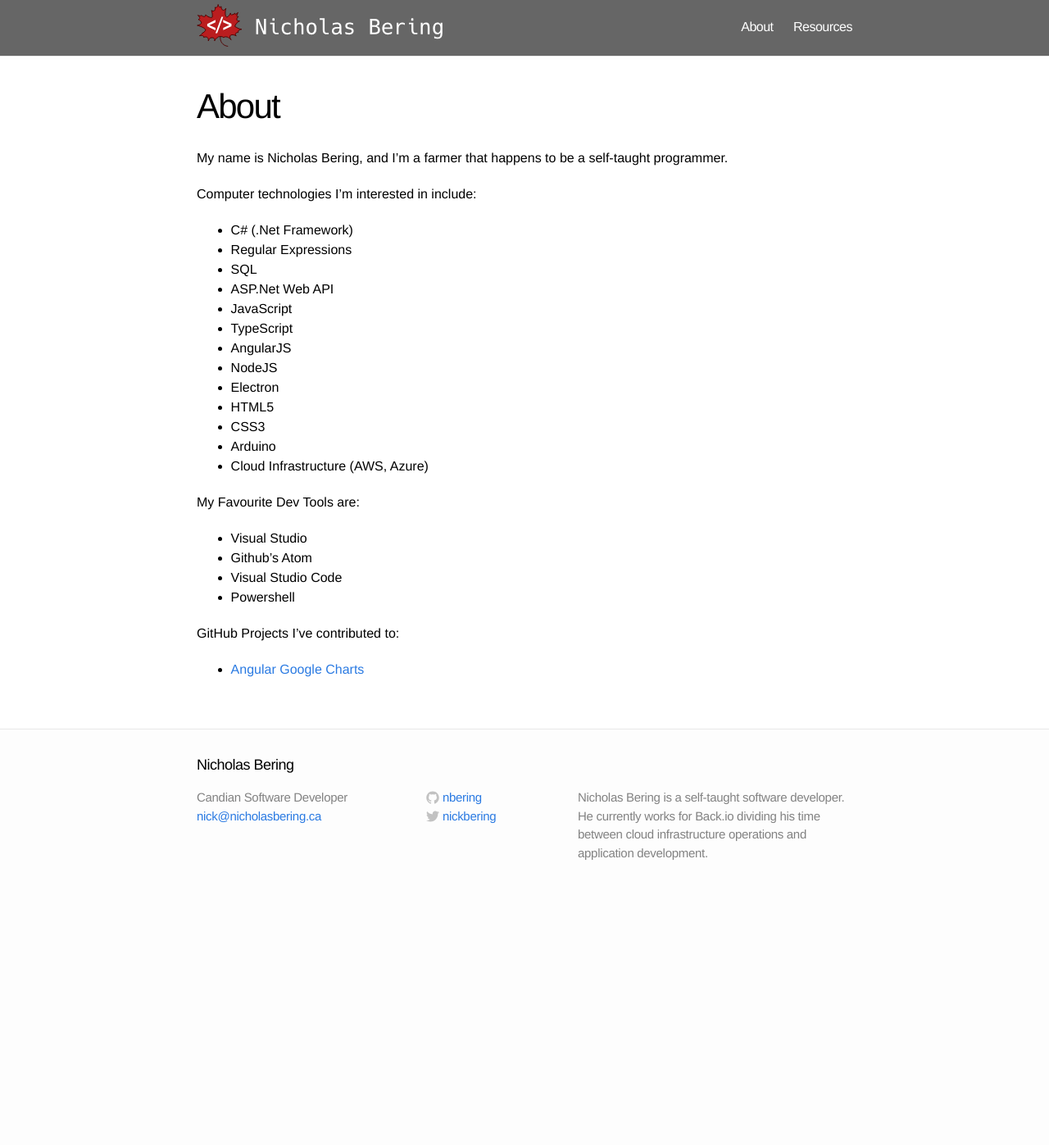
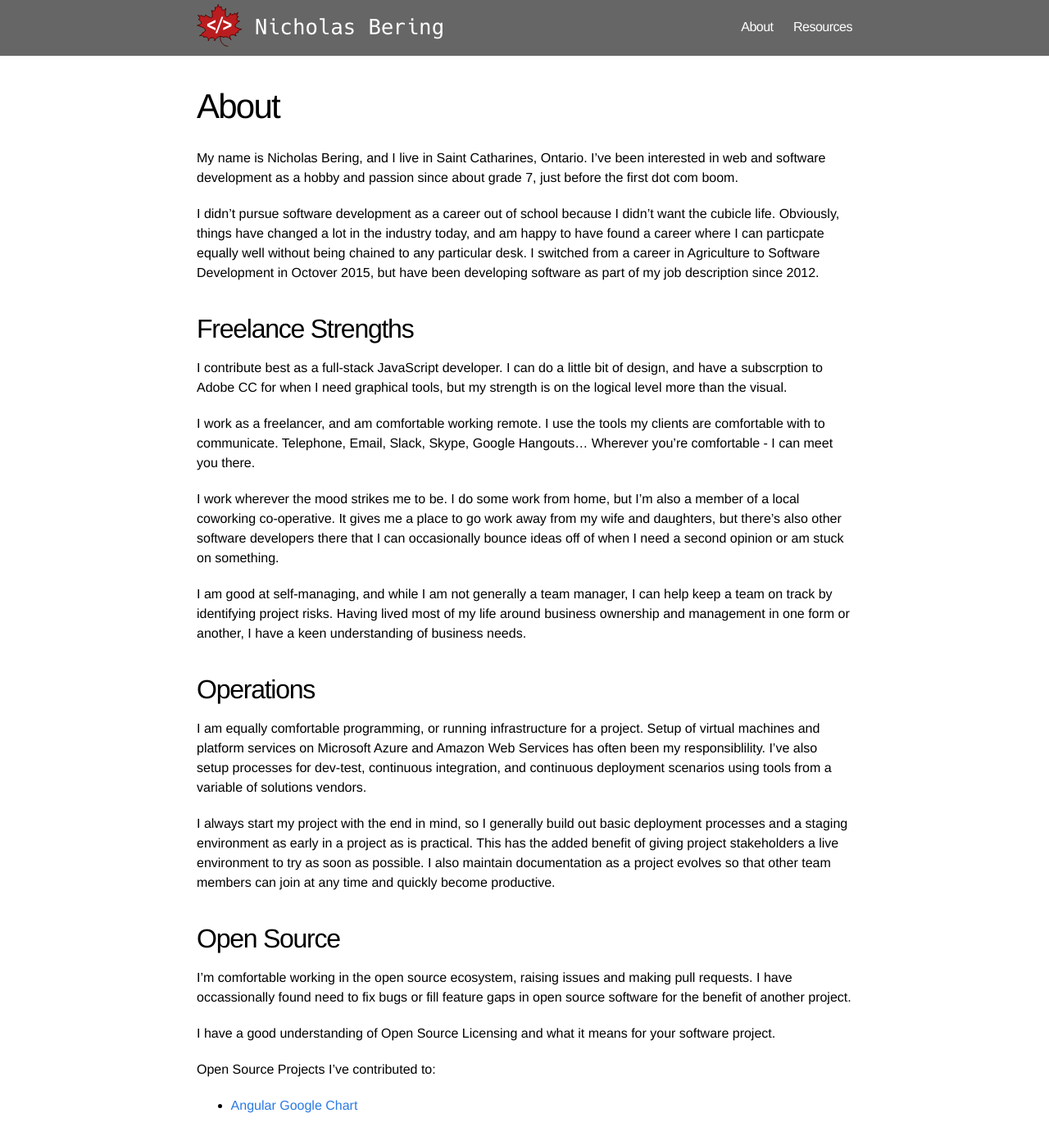
Before and after one commit to nbering/nicholasbering-ca, a Jekyll site: the page built from about.md, in a window 1280 px wide and 1400 px high. Shown: the top 1397 px of the window at 82% size. Built offline with Jekyll 4.4.1, drawn with Linux system fonts in a browser that asks for light colours; nearby versions of some CDN libraries; comment, search, counter and statistics services are not loaded; some of the changed text lies outside the part shown.

Commit message:
Update about page.

```diff
--- a/about.md
+++ b/about.md
@@ -4,31 +4,88 @@ title: About
 permalink: /about/
 ---
 
-My name is Nicholas Bering, and I'm a farmer that happens to be a self-taught programmer.
+My name is Nicholas Bering, and I live in Saint Catharines, Ontario. I've been interested in web and
+software development as a hobby and passion since about grade 7, just before the first dot com boom.
 
-Computer technologies I'm interested in include:
+I didn't pursue software development as a career out of school because I didn't want the cubicle life.
+Obviously, things have changed a lot in the industry today, and am happy to have found a career where I
+can particpate equally well without being chained to any particular desk. I switched from a career in
+Agriculture to Software Development in Octover 2015, but have been developing software as part of my
+job description since 2012.
+
+## Freelance Strengths
+
+I contribute best as a full-stack JavaScript developer. I can do a little bit of design, and have a subscrption
+to Adobe CC for when I need graphical tools, but my strength is on the logical level more than the visual.
+
+I work as a freelancer, and am comfortable working remote. I use the tools my clients are comfortable
+with to communicate. Telephone, Email, Slack, Skype, Google Hangouts... Wherever you're comfortable - I can meet you there.
+
+I work wherever the mood strikes me to be. I do some work from home, but I'm also a member of a local
+coworking co-operative. It gives me a place to go work away from my wife and daughters, but there's
+also other software developers there that I can occasionally bounce ideas off of when I need a second
+opinion or am stuck on something.
+
+I am good at self-managing, and while I am not generally a team manager, I can help keep a team on track
+by identifying project risks. Having lived most of my life around business ownership and management in
+one form or another, I have a keen understanding of business needs.
+
+## Operations
+
+I am equally comfortable programming, or running infrastructure for a project. Setup of virtual
+machines and platform services on Microsoft Azure and Amazon Web Services has often been my
+responsiblility. I've also setup processes for dev-test, continuous integration, and continuous
+deployment scenarios using tools from a variable of solutions vendors.
+
+I always start my project with the end in mind, so I generally build out basic deployment processes
+and a staging environment as early in a project as is practical. This has the added benefit of
+giving project stakeholders a live environment to try as soon as possible. I also maintain documentation as
+a project evolves so that other team members can join at any time and quickly become productive.
+
+## Open Source
+
+I'm comfortable working in the open source ecosystem, raising issues and making pull requests. I have
+occassionally found need to fix bugs or fill feature gaps in open source software for the benefit
+of another project.
+
+I have a good understanding of Open Source Licensing and what it means for your software project.
+
+Open Source Projects I've contributed to:
+
+* [Angular Google Chart](https://github.com/angular-google-chart/angular-google-chart/)
+
+## Technologies
+
+I've been working with computers for a long time, so I'm comfortable learning anything new required
+to complete a project, using the best tool for the job. Here's just a sampling of technology I've worked
+with to solve real business problems in the past:
 
 * C# (.Net Framework)
 * Regular Expressions
-* SQL
+* SQL (PostgreSQL and Microsoft SQL Server)
 * ASP.Net Web API
 * JavaScript
 * TypeScript
-* AngularJS
+* AngularJS (1.x)
+* Ionic Framework / Cordova
 * NodeJS
+* Gulp
+* Grunt
 * Electron
 * HTML5
 * CSS3
+* SASS
+* Eagle CAD
+* Basic Digital and Analog Circuit Design
 * Arduino
+* Raspberry Pi
+* Google Cast
+* Ansible
+* Ubuntu Linux
 * Cloud Infrastructure (AWS, Azure)
+* HAProxy
+* Zebra Printers (ZPL Label Design)
+* Asterisk PBX
 
-My Favourite Dev Tools are:
-
-* Visual Studio
-* Github's Atom
-* Visual Studio Code
-* Powershell
-
-GitHub Projects I've contributed to:
-
-* [Angular Google Charts](https://github.com/angular-google-chart/angular-google-chart/)
+Ask me about any one of these, and there's probably and interesting story behind how I came to learn about
+it. Technology is as much about people and life as it is about software and gadgets.
```
